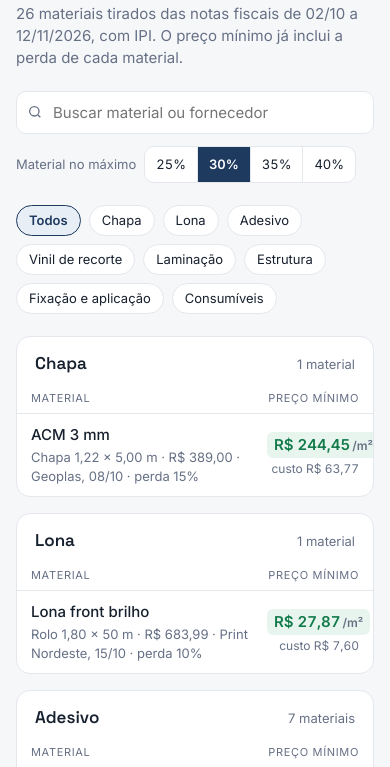
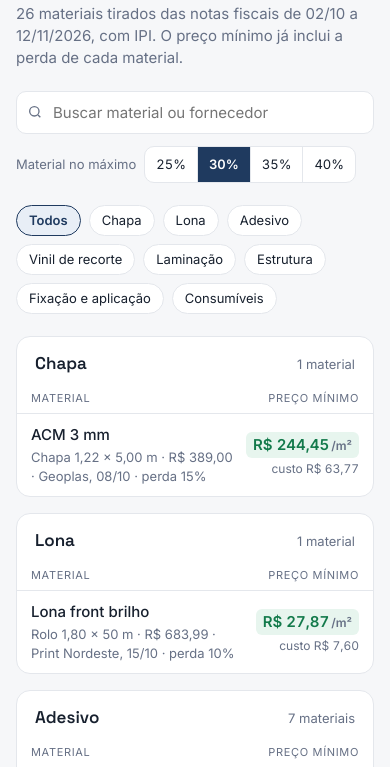
Before and after one commit to samuelbernardopaixao09-coder/porto-comunicacao, a plain HTML site: page custos.html in a window 390 px wide. Shown: the part 67-834 px from the top of the page. Drawn offline with Linux system fonts and the light colour scheme.

Commit message:
Update custos.html

```diff
--- a/custos.html
+++ b/custos.html
@@ -61,7 +61,7 @@ input:focus-visible,button:focus-visible{outline:2px solid var(--accent);outline
 .nota{font-size:13px;color:var(--muted)}
 .custo-m{display:none;font-size:12px;color:var(--muted);font-weight:400;margin-top:2px}
 @media (max-width:560px){
-  .cab,.item{grid-template-columns:minmax(0,1fr) 92px;padding-inline:14px}
+  .cab,.item{grid-template-columns:minmax(0,1fr) auto;padding-inline:14px}
   .cab span:nth-child(2),.item .custo{display:none}
   .item .min .custo-m{display:block}
   header h1{font-size:25px}
```
